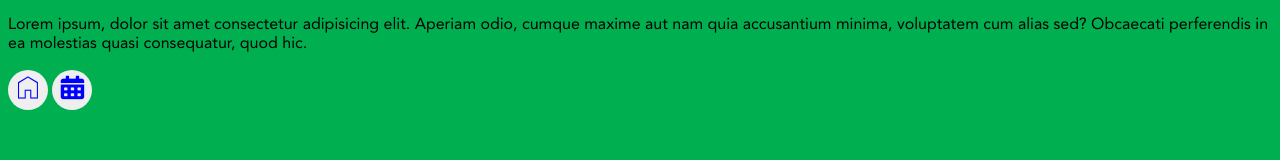
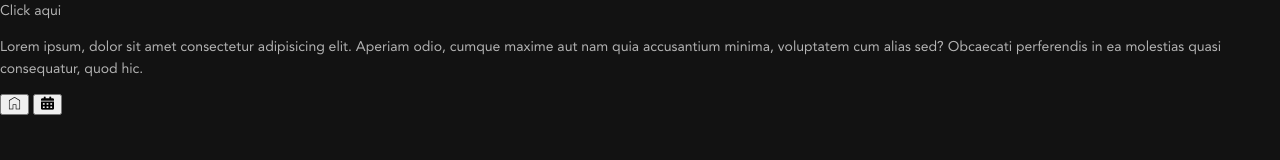
Before and after one commit to octaviolan/spotifu, a plain HTML site: page index.html in a window 1280 px wide. Drawn offline with Linux system fonts and the light colour scheme; files whose address does not match are found by name.

Commit message:
Estilos de cuerpo y enlace

```diff
--- /dev/null
+++ b/css/body.css
@@ -0,0 +1,6 @@
+.body {
+  background: var(--gray50);
+  color: var(--gray10);
+  font: var(--baseFont);
+  margin: 0;
+}
--- a/css/index.css
+++ b/css/index.css
@@ -1,5 +1,7 @@
 @import './icons.css';
 @import './fonts.css';
+@import './body.css';
+@import './link.css';
 
 :root {
   font-size: 16px;
@@ -19,21 +21,3 @@
   --buttom: bold .875rem/1rem var(--basefontFamily);
   --small: normal .75em/normal var(--basefontFamily);
 }
-
-body {
-  font-family: Avenir;
-  background: var(--primary);
-}
-
-button {
-  font-size: 24px;
-  color: blue;
-  inline-size: 40px;
-  block-size: 40px;
-  border-radius: 50%;
-  border: none;
-}
-
-button:hover {
-  color: red;
-}
--- /dev/null
+++ b/css/link.css
@@ -0,0 +1,9 @@
+.link {
+  color: var(--gray10);
+  text-decoration: none;
+}
+
+.link:hover {
+  color: white;
+  text-decoration: underline;
+}
--- a/index.html
+++ b/index.html
@@ -7,7 +7,8 @@
   <link rel="stylesheet" href="./css/index.css">
   <title>Spotifu</title>
 </head>
-<body>
+<body class="body">
+  <a href="#" class="link">Click aqui</a>
   <p>Lorem ipsum, dolor sit amet consectetur adipisicing elit. Aperiam odio, cumque maxime aut nam quia accusantium minima, voluptatem cum alias sed? Obcaecati perferendis in ea molestias quasi consequatur, quod hic.</p>
   <button>
     <i class="icon-home"></i>
```
